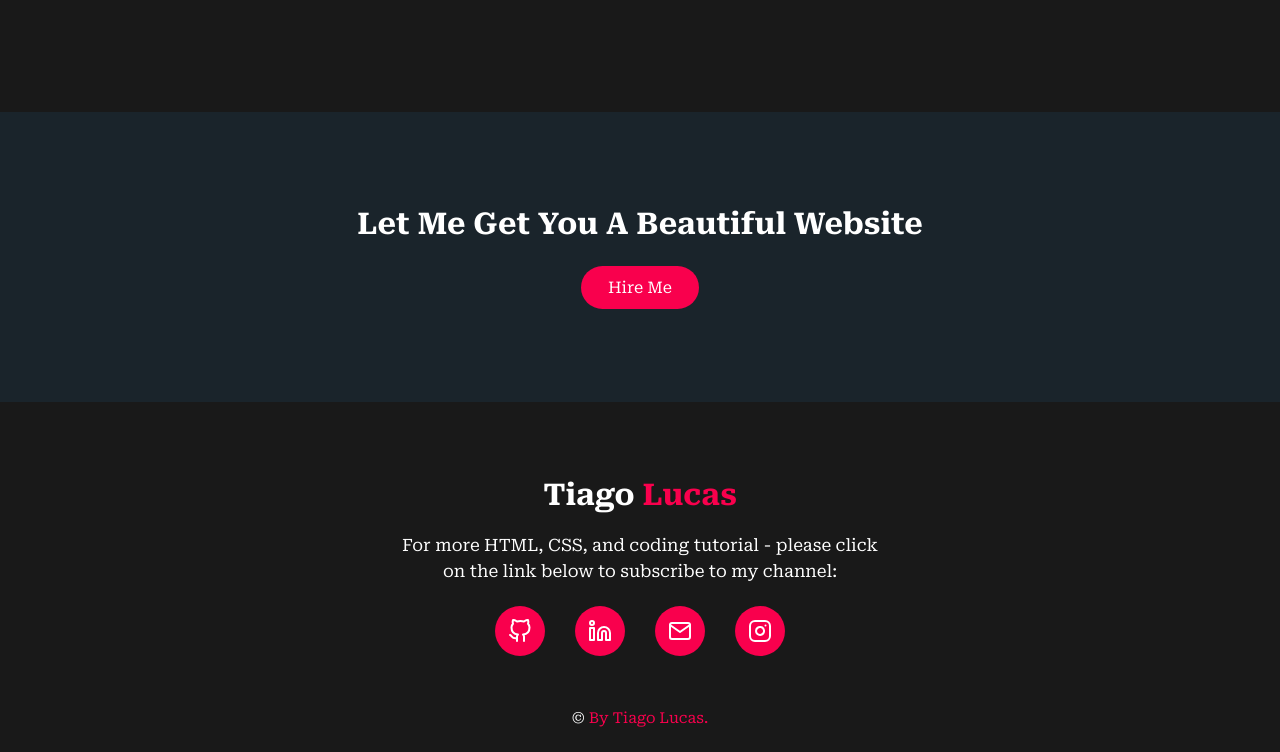
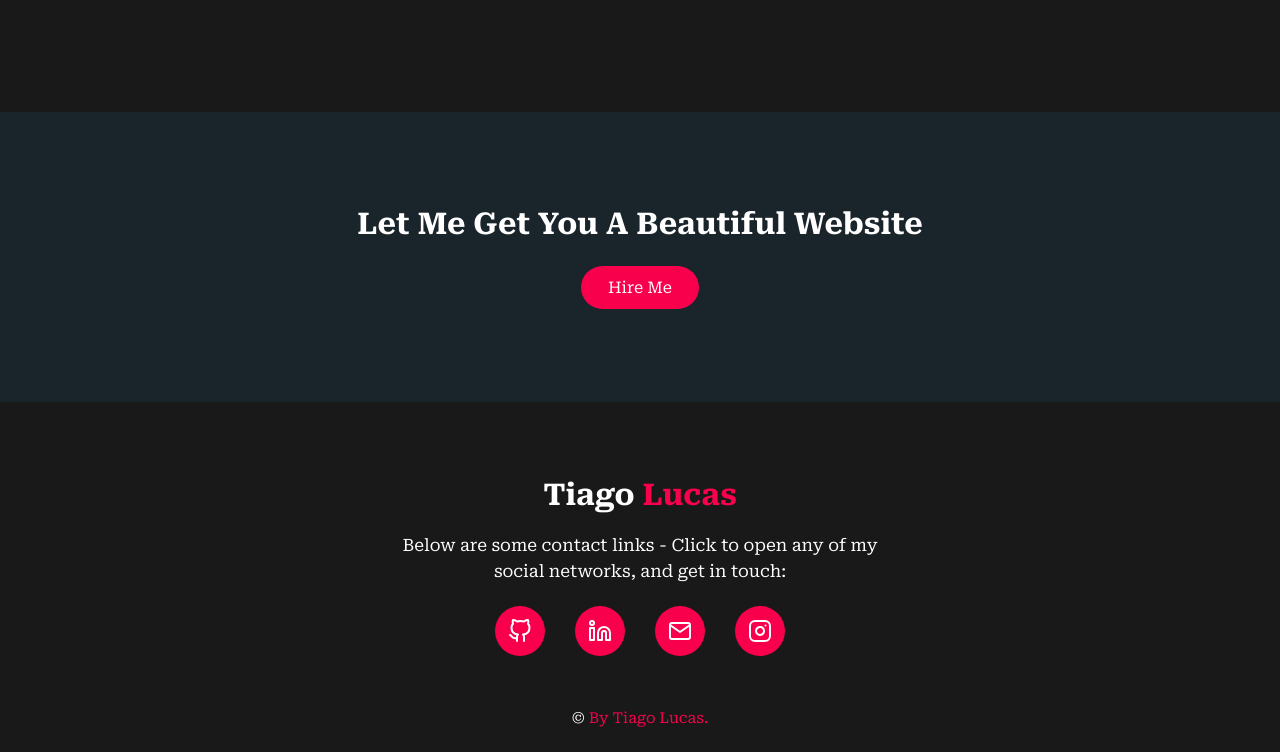
Before and after one commit to tiagolucas/portfolioTiagoLucas, a plain HTML site: page index.html in a window 1280 px wide. Shown: the part 2313-3065 px from the top of the page. Drawn offline with nearby package versions, Linux system fonts and the light colour scheme.

Commit message:
Networks

```diff
--- a/index.html
+++ b/index.html
@@ -152,7 +152,7 @@
             Tiago <span>Lucas</span>
         </p>
         <p>
-            For more HTML, CSS, and coding tutorial - please click on the link below to subscribe to my channel:
+            Below are some contact links - Click to open any of my social networks, and get in touch:
         </p>
 
         <div class="social">
```
